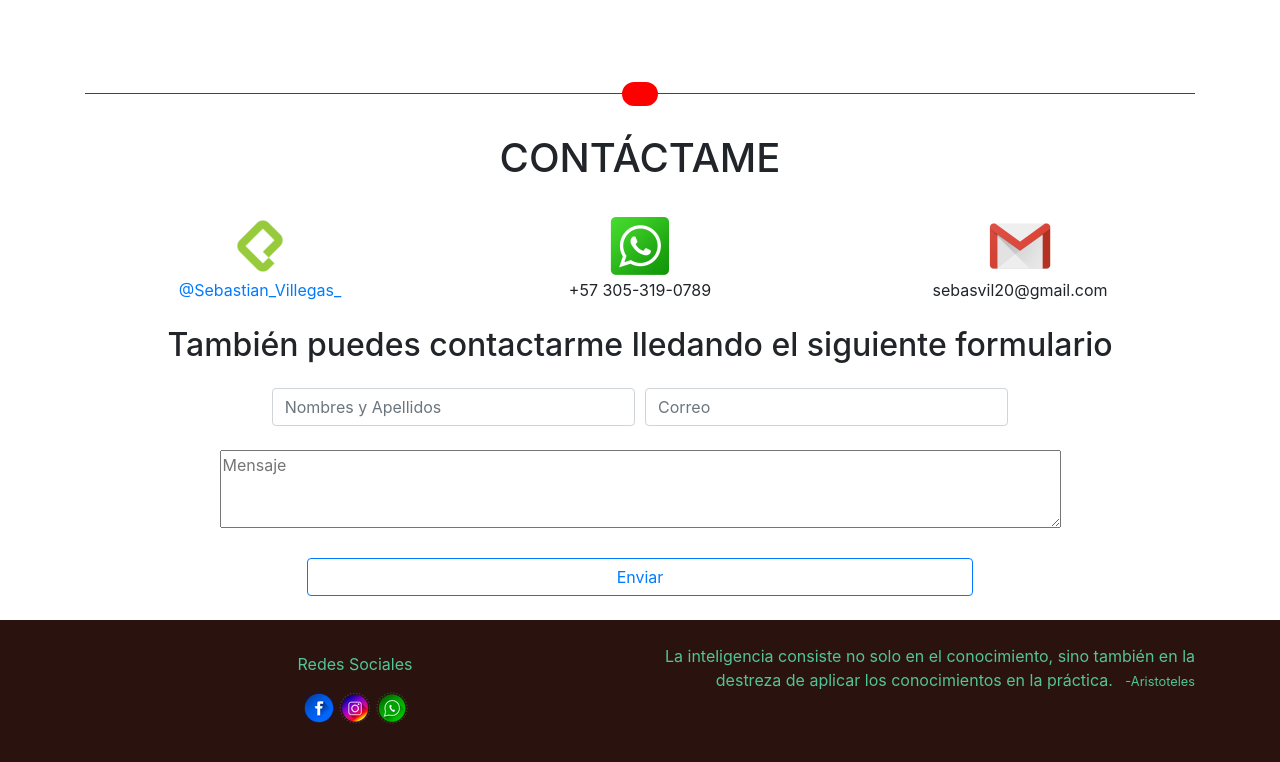
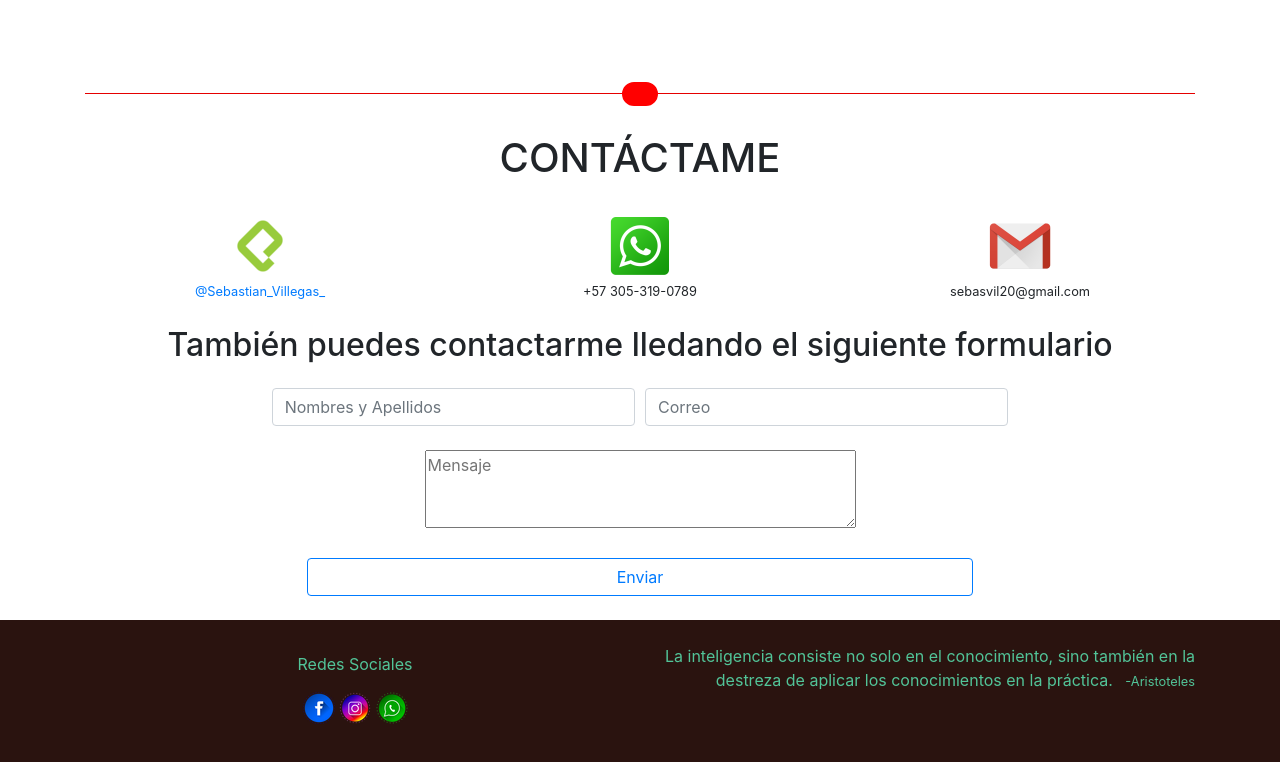
Before and after one commit to sebasvil20/Portafolio-personal-outdated-, a plain HTML site: page index.html in a window 1280 px wide. Shown: the part 2388-3150 px from the top of the page. Drawn offline with nearby package versions, Linux system fonts and the light colour scheme.

Commit message:
Update index.html
Se corrigen bugs

```diff
--- a/index.html
+++ b/index.html
@@ -159,20 +159,26 @@
         <section class="row pt-4 text-center">
           <section class="col-4 text-center">
             <img src="icos/platzi2.png" alt="">
-            <p>
-              <a href="https://platzi.com/@Sebastian_Villegas_/" target="_blank">@Sebastian_Villegas_</a>
+            <p class="text-left text-sm-center">
+              <small>
+                <a href="https://platzi.com/@Sebastian_Villegas_/" target="_blank">@Sebastian_Villegas_</a>
+              </small>
             </p>
           </section>
           <section class="col-4 text-center">
             <img src="icos/whatsapp2.png" alt="">
             <p>
-              +57 305-319-0789
+              <small>
+                +57 305-319-0789
+              </small>
             </p>
           </section>
           <section class="col-4 text-center">
             <img src="icos/correo.png" alt="">
-            <p>
-              sebasvil20@gmail.com
+            <p class="text-left text-sm-center">
+              <small>
+                sebasvil20@gmail.com
+              </small>
             </p>
           </section>
         </section>
@@ -186,7 +192,7 @@
               <input type="text" class="form-control" placeholder="Correo">
             </div>
             <div class="col-12 mt-4 ">
-              <textarea name="name" rows="3" cols="80" placeholder="Mensaje"></textarea>
+              <textarea name="name" rows="3" cols="40" placeholder="Mensaje"></textarea>
             </div>
             <div class="col-12 mt-4 ">
               <button type="submit" id="enviarb" class="btn btn-outline-primary">Enviar</button>
```
